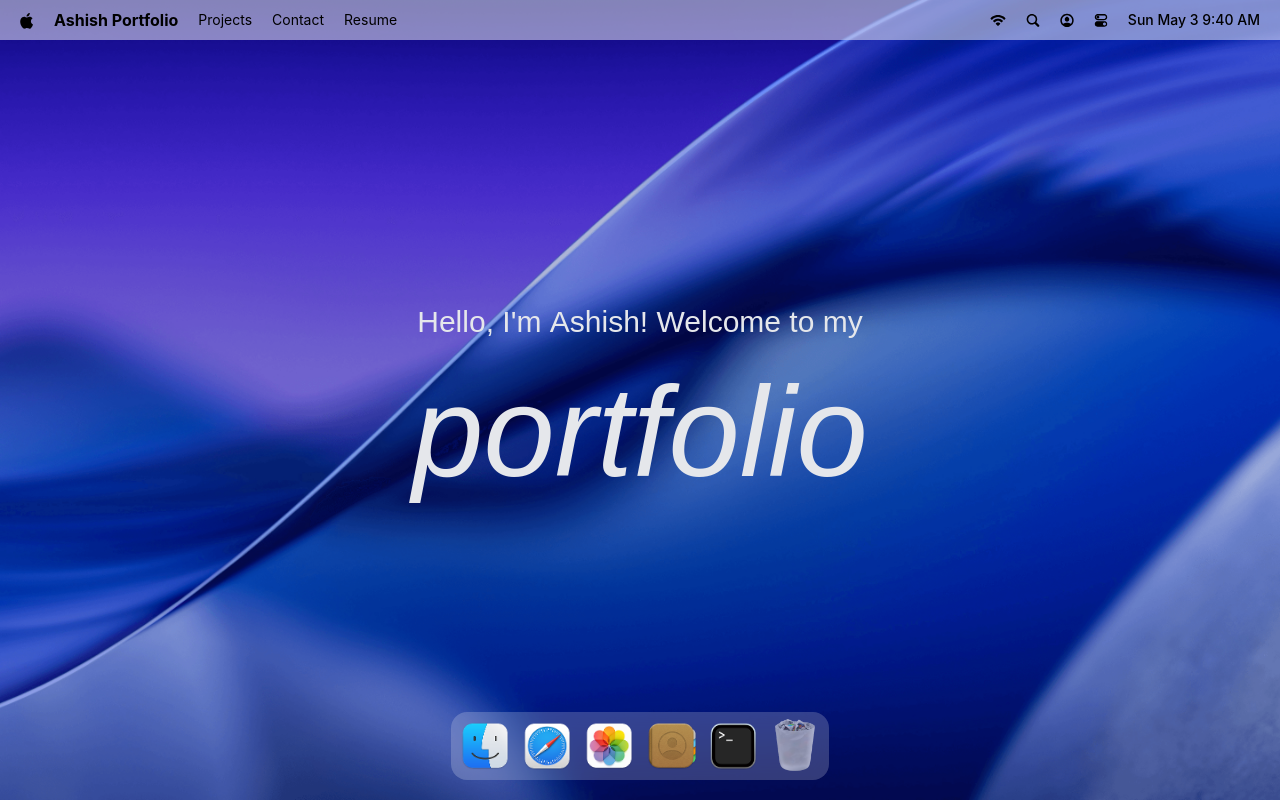
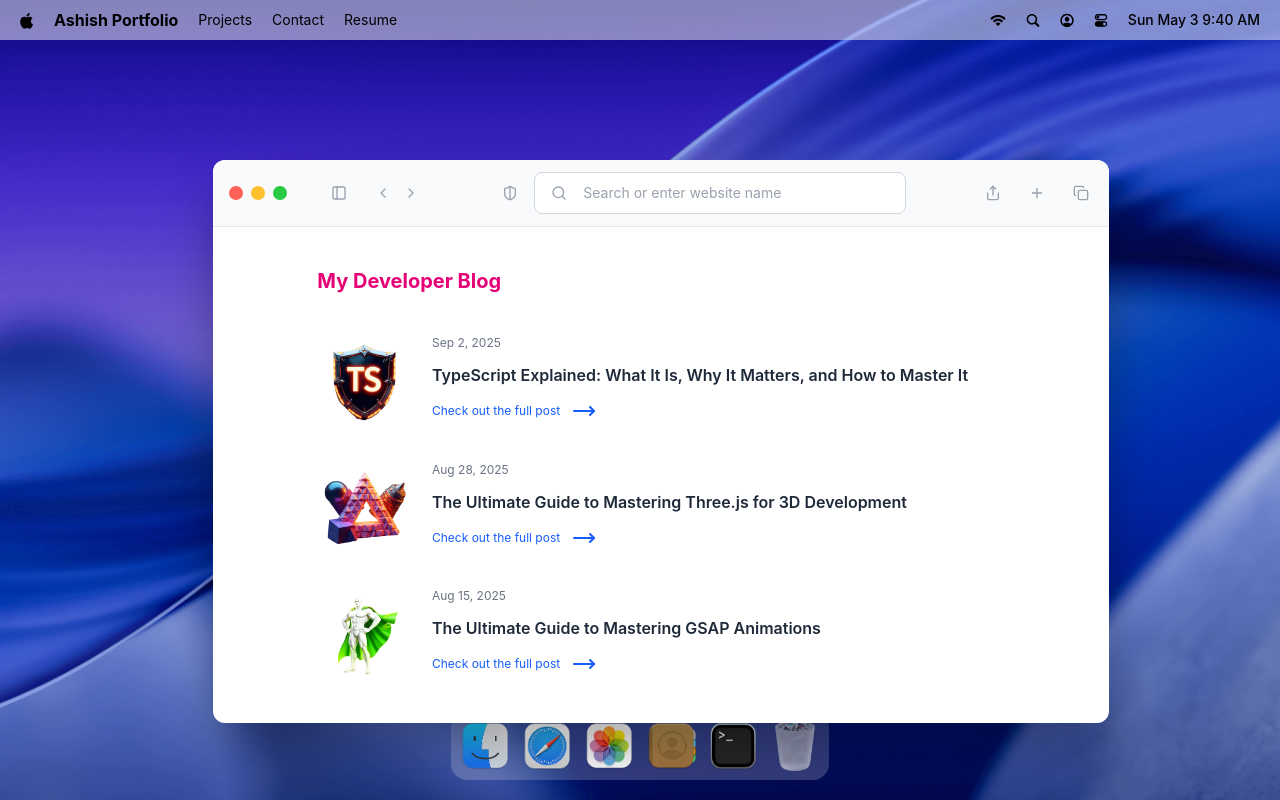
Before and after one commit to ashishkhopde/OS-portfolio, a React (Vite) app in the folder frontend/: page / in a window 1280 px wide. Both pictures are taken after a click on the button 547 px from the left and 746 px from the top of the page. Built offline with nearby package versions, Linux system fonts and the light colour scheme; a web font is replaced by a local one.

Commit message:
complete safari window

```diff
--- a/frontend/src/App.jsx
+++ b/frontend/src/App.jsx
@@ -1,5 +1,5 @@
 import { Navbar, Welcome, Dock } from '#components';
-import Terminal from '#windows/Terminal';
+import { Terminal, Safari } from '#windows';
 import gsap from 'gsap';
 import { Draggable } from 'gsap/Draggable';
 gsap.registerPlugin(Draggable);
@@ -10,9 +10,10 @@
     <main>
       <Navbar />
       <Welcome />
-      <Dock/>
+      <Dock />
 
       <Terminal />
+      <Safari />
     </main>
   )
 }
--- /dev/null
+++ b/frontend/src/windows/Safari.jsx
@@ -0,0 +1,70 @@
+import WindowControls from "#components/WindowControls"
+import { blogPosts } from "#constants"
+import WindowWrapper from "#hoc/WindowWrapper"
+import { MoveRight } from "lucide-react"
+import { Copy } from "lucide-react"
+import { Plus } from "lucide-react"
+import { Share } from "lucide-react"
+import { Search } from "lucide-react"
+import { PanelLeft, ChevronRight, ChevronLeft, ShieldHalf } from "lucide-react"
+
+function Safari() {
+    return (
+        <>
+            <div id="window-header">
+                <WindowControls target="safari" />
+                <PanelLeft className="ml-10 icon" />
+
+                <div className="flex items-center gap-1 ml-5">
+                    <ChevronLeft className="icon" />
+                    <ChevronRight className="icon" />
+                </div>
+
+                <div className="flex-1 flex-center gap-3">
+                    <ShieldHalf className="icon" />
+
+                    <div className="search">
+                        <Search className="icon" />
+
+                        <input
+                            type="text"
+                            placeholder="Search or enter website name"
+                        />
+                    </div>
+                </div>
+
+                <div className="flex items-center gap-5">
+                    <Share className="icon"/>
+                    <Plus className="icon"/>
+                    <Copy className="icon"/>
+                </div>
+            </div>
+
+            <div className="blog">
+                <h2>My Developer Blog</h2>
+
+                <div className="space-y-8">
+                    {blogPosts.map(({ id, image, title, date, link }) => (
+                        <div key={id} className="blog-post">
+                            <div className="col-span-2">
+                                <img src={image} alt={title} />
+                            </div>
+
+                            <div className="content">
+                                <p>{date}</p>
+                                <h3>{title}</h3>
+                                <a href={link} target="_blank" rel="noopener noreferrer">
+                                    Check out the full post <MoveRight className="icon-hover"/>
+                                </a>
+                            </div>
+                        </div>
+                    ))}
+                </div>
+            </div>
+        </>
+    )
+}
+
+const SafariWindow = WindowWrapper(Safari, "safari")
+
+export default SafariWindow
--- /dev/null
+++ b/frontend/src/windows/index.js
@@ -0,0 +1,7 @@
+import Terminal from './Terminal'
+import Safari from './Safari'
+
+export {
+  Terminal,
+  Safari
+}
```
